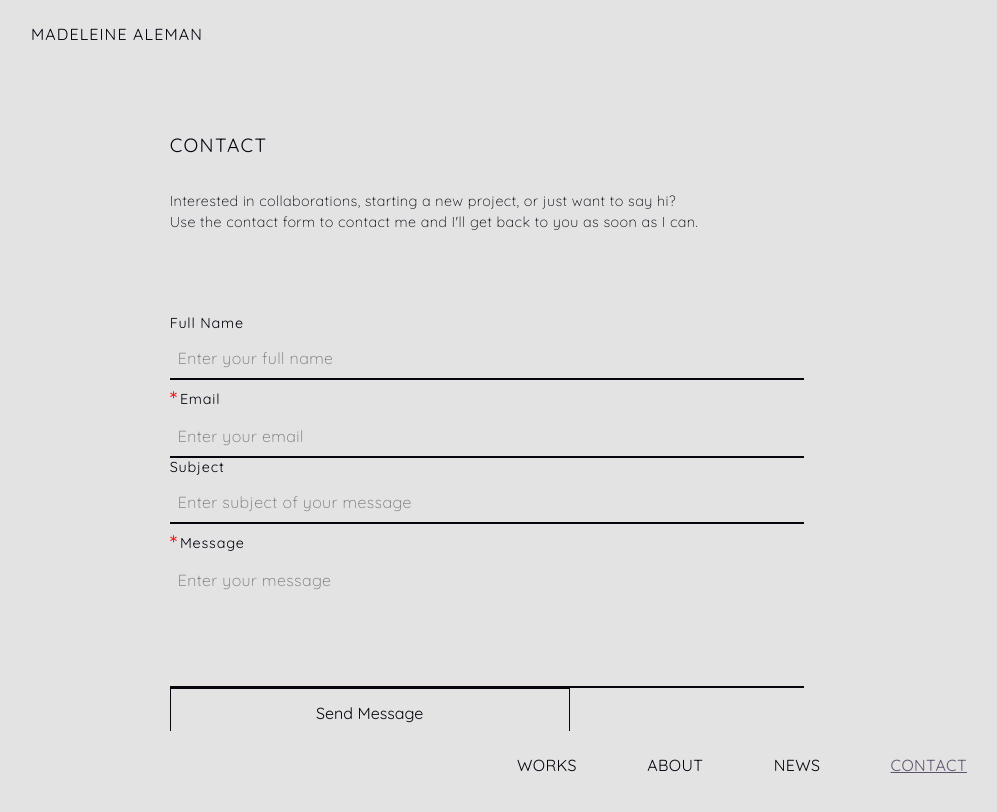
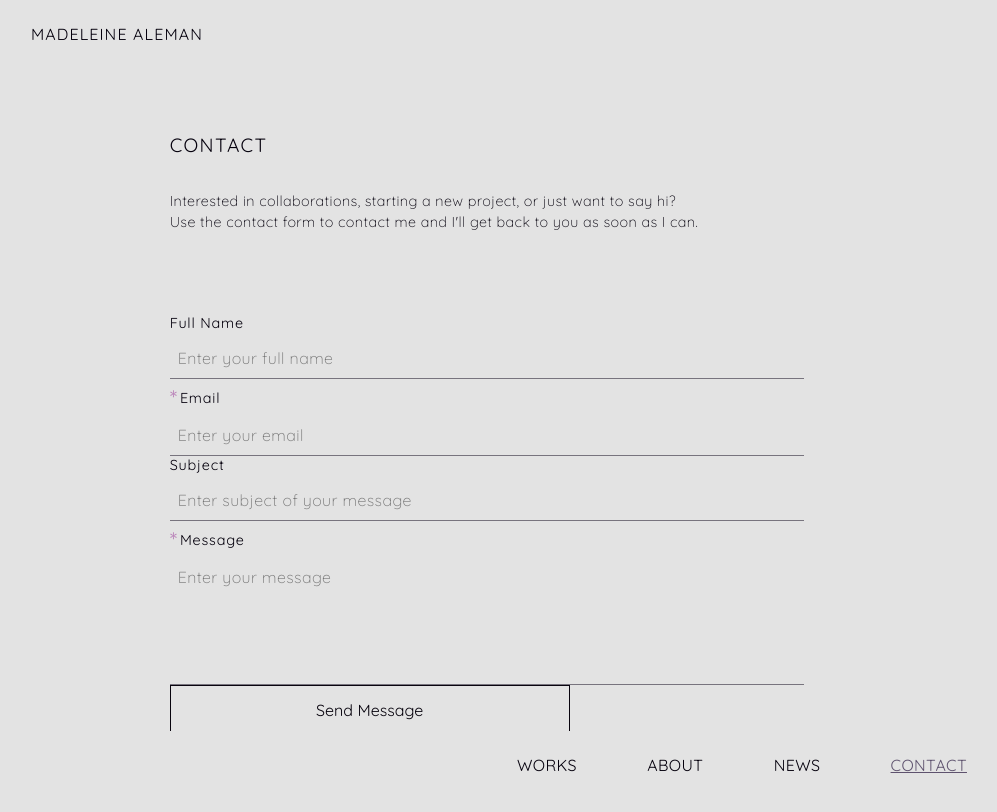
Before and after one commit to islandskan/WIP-aleman-portfolio, a Next.js app: page /contact in a window 1280 px wide. Shown: the top 812 px of the page, without its empty margins (153-1150 px from the left). Built offline with nearby package versions, Linux system fonts and the light colour scheme.

Commit message:
add sort news util function to news page

```diff
--- a/src/components/NewsCard.js
+++ b/src/components/NewsCard.js
@@ -4,8 +4,6 @@ import { setNewsDates } from '../utils/setNewsDates';
 
 export const NewsCard = ({ card }) => {
     const { title, location, link, startDate, endDate } = card.fields;
-    console.log(link);
-
     return (
         <div className={`${styles.newsCard}`}>
             <div className={styles.newsCard__txtWrapper}>
--- a/src/pages/works/archive-of-paintings.js
+++ b/src/pages/works/archive-of-paintings.js
@@ -40,7 +40,6 @@ function Archive({ res }) {
     const title = 'Archive of Paintings';
     const slug = 'archive-of-paintings';
     const { items } = res;
-    console.log(items[1].fields.images);
     const archiveCollection = items.map((item) => (
         <div key={item.sys.id} className={styles.archiveGroup}>
             <h3>{`${item.fields.title} ${item.fields.year}`}</h3>
--- a/src/styles/components/Contact.module.css
+++ b/src/styles/components/Contact.module.css
@@ -1,8 +1,12 @@
 .formContainer {
-    --transparentDarker: rgba(14, 6, 27, 0.7);
+    --transparentDarker: rgba(14, 6, 27, 0.5);
     --font: 'Quicksand', sans-serif;
     --dark: #08040e;
     --white: #fcf7f4;
+    --lineHeight: 0.5px;
+    --opac: 0.5;
+    --pinkish: #bb85ba;
+
     /* display: flex; */
     /* flex-direction: column; */
 }
@@ -32,7 +36,7 @@
     position: relative;
     top: 4px;
     margin-right: 2px;
-    color: red;
+    color: var(--pinkish);
 }
 
 .input {
@@ -51,7 +55,7 @@
     line-height: 1.5;
     outline: solid 2px transparent;
     transition: outline 0.05s ease;
-    border-bottom: 2px solid var(--dark);
+    border-bottom: var(--lineHeight) solid var(--transparentDarker);
     background-color: transparent;
 }
 
--- a/src/styles/globals.css
+++ b/src/styles/globals.css
@@ -324,9 +324,20 @@ nav {
 .not-found {
 }
 
+.not-found::before {
+    grid-row: 1 / span 1;
+}
+
+.not-found .page-title-wrapper {
+    grid-row: 2;
+}
+
+.not-found .page-title-wrapper + p {
+    grid-column: 1 / -1;
+}
+
 .not-found a {
     color: var(--pinkish);
-    text-decoration: underline;
 }
 
 .linkContainer {
```
Also changed, not shown: src/pages/news.js (+3 -4 lines).
